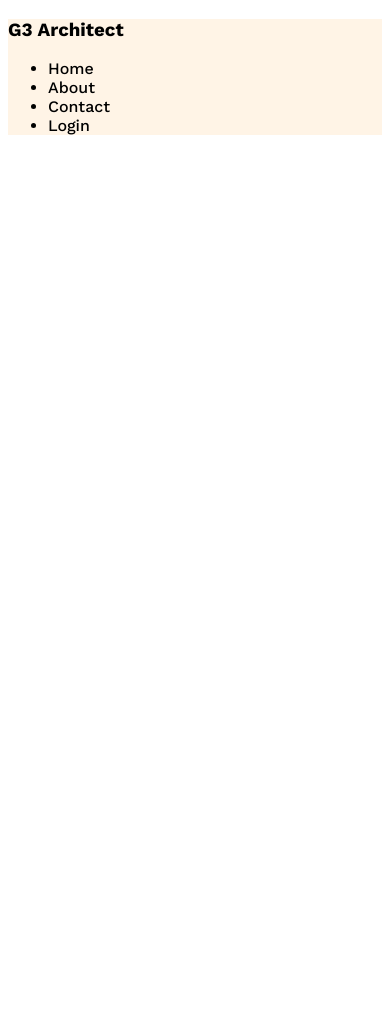
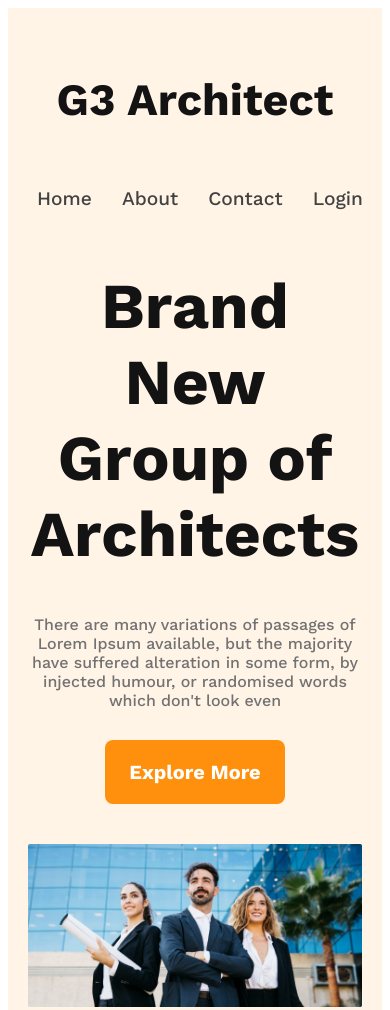
Before and after one commit to sabbirsiddique/g3-architecture, a plain HTML site: page index.html in a window 390 px wide. Shown: the top 1010 px of the page. Before the commit the page ends 844 px from the top, so only its background shows below. Drawn offline with nearby package versions, Linux system fonts and the light colour scheme.

Commit message:
responsive

```diff
--- a/index.html
+++ b/index.html
@@ -4,7 +4,7 @@
     <meta charset="UTF-8" />
     <meta name="viewport" content="width=device-width, initial-scale=1.0" />
     <title>G3-architecture</title>
-    <link rel="stylesheet" href="./styles/architect.css">
+    <link rel="stylesheet" href="./styles/architect.css" />
   </head>
   <body>
     <header>
@@ -17,6 +17,18 @@
           <li>Login</li>
         </ul>
       </nav>
+      <div class="banner">
+        <div class="banner-content">
+          <h1 class="banner-title">Brand New <br> Group of Architects</h1>
+          <p class="banner-description">
+            There are many variations of passages of Lorem Ipsum available, but
+            the majority have suffered alteration in some form, by injected
+            humour, or randomised words which don't look even
+          </p>
+          <button class="btn-primary">Explore More</button>
+        </div>
+        <img class="banner-img" src="images/banner.png" alt="" />
+      </div>
     </header>
     <main></main>
     <footer></footer>
--- a/styles/architect.css
+++ b/styles/architect.css
@@ -1,9 +1,99 @@
-@import url('https://fonts.googleapis.com/css2?family=Work+Sans:ital,wght@0,500;0,700;0,800;1,400&display=swap');
+@import url("https://fonts.googleapis.com/css2?family=Work+Sans:ital,wght@0,500;0,700;0,800;1,400&display=swap");
 
-*{
-    font-family: 'Work Sans', sans-serif;
+* {
+  font-family: "Work Sans", sans-serif;
 }
 
 header {
-    background: #ff900e1a;
+  background: #ff900e1a;
+  padding: 50px 240px;
 }
+
+nav {
+  display: flex;
+  justify-content: space-around;
+  align-items: center;
+}
+
+nav > ul {
+  display: flex;
+}
+
+nav > ul > li {
+  list-style: none;
+  margin-right: 30px;
+  color: #424242;
+  font-size: 1.2rem;
+  font-weight: 500px;
+}
+
+nav > h3 {
+  color: #131313;
+  font-size: 2.8rem;
+  font-weight: 700;
+}
+
+.banner-content {
+  max-width: 800px;
+  text-align: center;
+  margin: 0px auto;
+}
+
+.banner-title {
+  color: #131313;
+  font-size: 4rem;
+  font-weight: 700;
+}
+
+.banner-description {
+  color: #727272;
+  font-size: 1rem;
+  font-weight: 400;
+  margin-bottom: -10px;
+}
+
+.btn-primary {
+  width: 180px;
+  height: 64px;
+  border: none;
+  border-radius: 8px;
+  background: #ff900e;
+  cursor: pointer;
+  margin: 40px 0px;
+  color: #fff;
+  font-size: 20px;
+  font-weight: 600;
+}
+
+.banner-img{
+    width: 100%;
+    margin: auto;
+}
+
+
+/* responsive */
+
+@media screen and (max-width: 576px) {
+    header{
+        padding: 20px;
+    }
+
+    /* ul{
+        flex-direction: column;
+        margin-top: -20px;
+        gap: 10px;
+    } */
+    nav{
+        flex-direction: column;
+    }
+}
+
+
+@media screen and (min-width:576px) and (max-width:960px) {
+    nav{
+        flex-direction: column;
+    }
+    header{
+        padding: 20px;
+    }
+}
```
